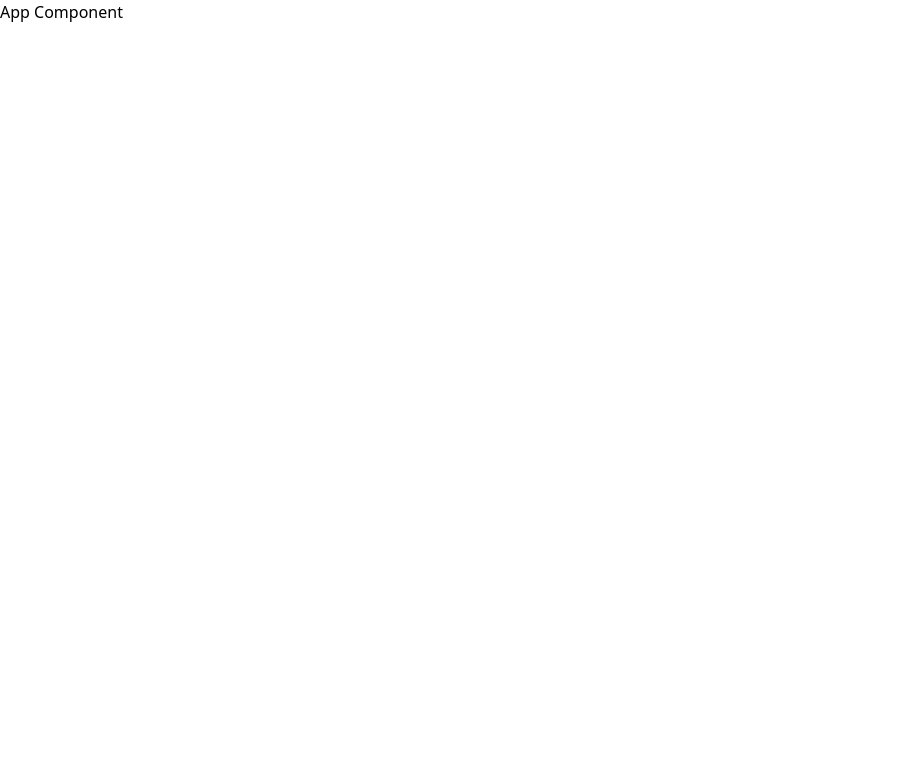
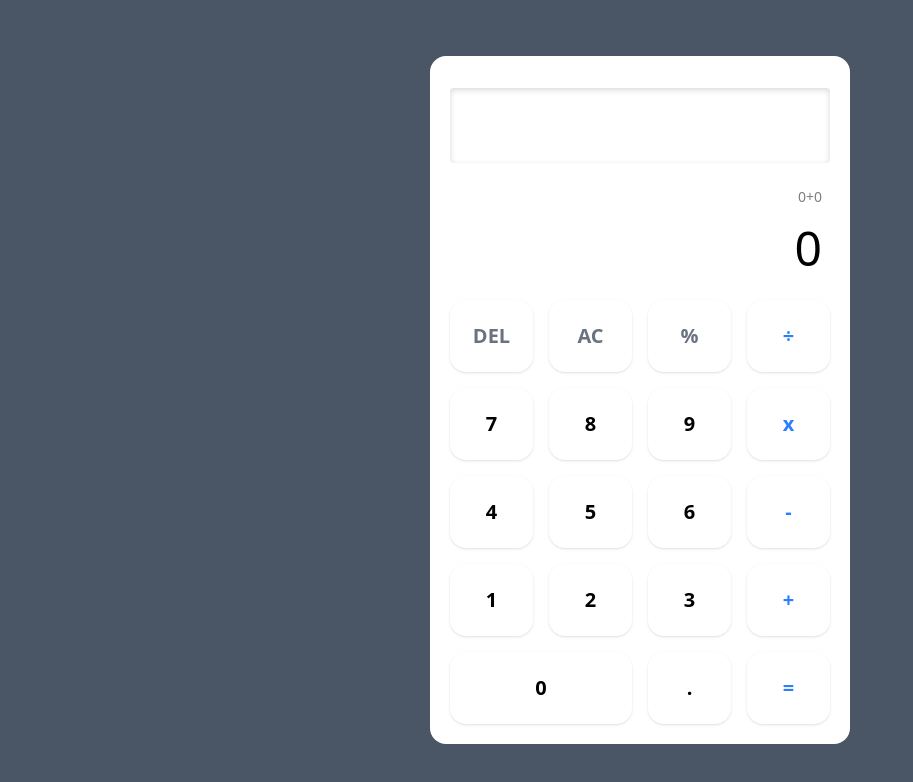
Before and after one commit to sduddla/calculator, a React (Vite) app: page / in a window 1280 px wide. Shown: the top 782 px of the page, without its empty margins (0-913 px from the left). Built offline with nearby package versions, Linux system fonts and the light colour scheme.

Commit message:
Style: 전체 퍼블리싱

```diff
--- a/src/App.tsx
+++ b/src/App.tsx
@@ -1,7 +1,48 @@
 export default function App() {
   return (
     <>
-      <h1>App Component</h1>
+      <div className='bg-gray-600 flex items-center justify-center h-screen'>
+        <article className='w-[420px] bg-[#fff] rounded-2xl p-5'>
+          <div
+            className='w-full h-[75px] rounded-sm mt-3 mb-6 overflow-y-auto'
+            style={{
+              boxShadow: 'inset 0 2px 6px rgba(0, 0, 0, 0.15)',
+            }}
+          ></div>
+          <div className='text-sm text-right px-2 opacity-50 mb-2'>0+0</div>
+          <input
+            type='text'
+            className='text-right text-5xl mb-5 px-2 text-black w-full'
+            value='0'
+          />
+
+          <form className='grid grid-cols-4 gap-4 auto-rows-[72px]'>
+            <input type='button' value='DEL' className='calc-btn calc-gray' />
+            <input type='button' value='AC' className='calc-btn calc-gray' />
+            <input type='button' value='%' className='calc-btn calc-gray' />
+            <input type='button' value='÷' className='calc-btn calc-blue' />
+
+            <input type='button' value='7' className='calc-btn' />
+            <input type='button' value='8' className='calc-btn' />
+            <input type='button' value='9' className='calc-btn' />
+            <input type='button' value='x' className='calc-btn calc-blue' />
+
+            <input type='button' value='4' className='calc-btn' />
+            <input type='button' value='5' className='calc-btn' />
+            <input type='button' value='6' className='calc-btn' />
+            <input type='button' value='-' className='calc-btn calc-blue' />
+
+            <input type='button' value='1' className='calc-btn' />
+            <input type='button' value='2' className='calc-btn' />
+            <input type='button' value='3' className='calc-btn' />
+            <input type='button' value='+' className='calc-btn calc-blue' />
+
+            <input type='button' value='0' className='calc-btn col-span-2' />
+            <input type='button' value='.' className='calc-btn' />
+            <input type='button' value='=' className='calc-btn calc-blue' />
+          </form>
+        </article>
+      </div>
     </>
   );
 }
--- a/src/styles/index.css
+++ b/src/styles/index.css
@@ -1 +1,14 @@
 @import './tailwind.css';
+
+@layer components {
+  .calc-btn {
+    @apply rounded-2xl shadow-sm text-xl font-semibold cursor-pointer active:shadow-inner transition active:translate-y-[2px];
+  }
+  .calc-gray {
+    @apply text-gray-500;
+  }
+
+  .calc-blue {
+    @apply text-blue-500;
+  }
+}
```
